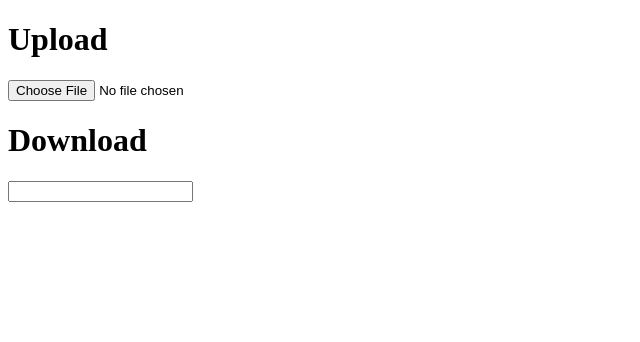
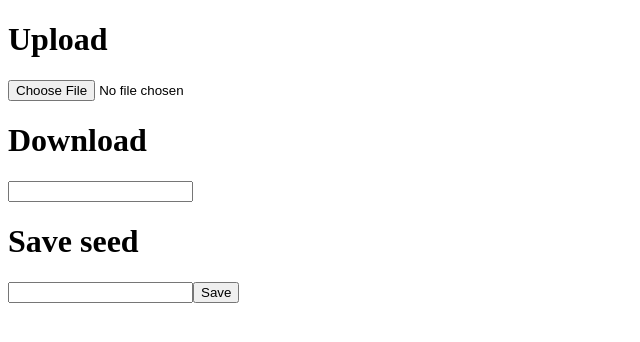
Before and after one commit to danilind/IOTA-file-share, a plain HTML site: page index.html in a window 1280 px wide. Shown: the whole page, without its empty margins (0-640 px from the left). Drawn offline with Linux system fonts and the light colour scheme.

Commit message:
Update index.html

```diff
--- a/index.html
+++ b/index.html
@@ -12,6 +12,9 @@
 
 <h1>Download</h1>
 <input type='text' onchange='download(this)'>
+
+<h1>Save seed</h1>
+<input type="text" name="Insert seed here"><button onclick="saveSeed()" type="button">Save</button>
 </body>
 
 </html>
```
